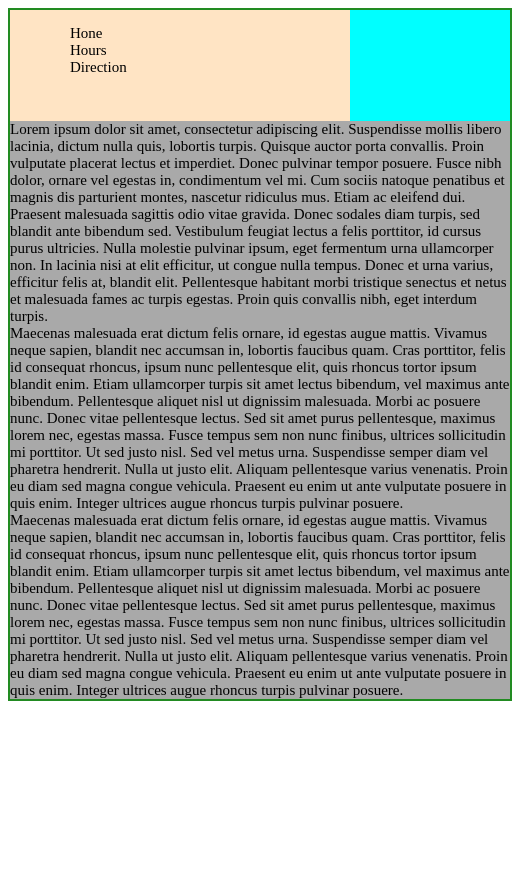
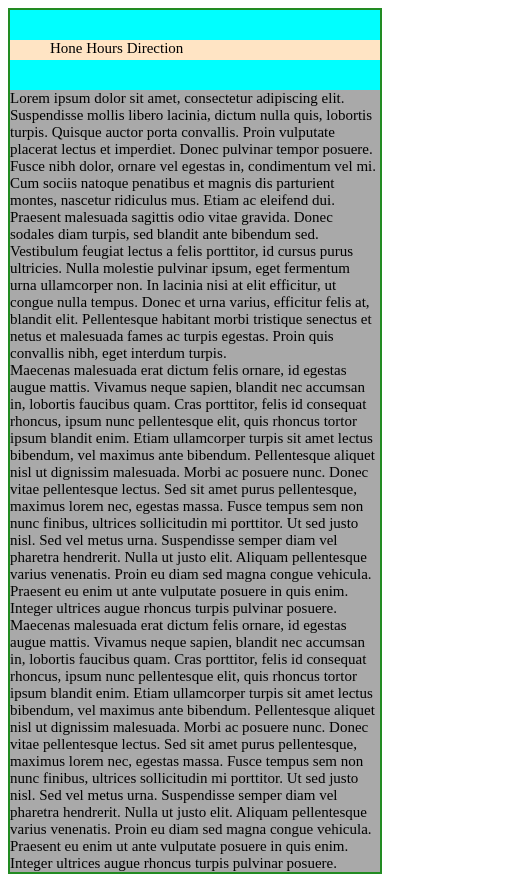
Before and after one commit to zavaranak/Draft, a plain HTML site: page Lab2/task2.14.html in a window 390 px wide. Shown: the whole page, 512 px wide, since content can reach past the window. Before the commit the page ends 844 px from the top, so only its background shows below. Drawn offline with Linux system fonts and the light colour scheme.

Commit message:
Done Lab2

```diff
--- a/Lab2/style.css
+++ b/Lab2/style.css
@@ -218,29 +218,18 @@ body{
 }
 
 .text-2-14{
-	min-width: 500px;
-	max-width: 1000px;
-	width: auto;
+	width: 73%;
 	background-color: darkgray;
-	float: left;
-	display: inline;
 }
 .list-2-14{
-	min-width: 300px;
-	max-width: 1440px;
-	width:auto;
 	background-color: bisque;
 	margin-block: 0;
 	padding: 0px 20px 30px 20px;
-	float:left;
-	display: inline;
-}
-.list-2-14 ul{
-	list-style: none;
+	height: 50px;
+	width: 25%;
 }
 .div-2-14{
-	justify-content: space-evenly;
-	float: left;
+	display: flex;
 	overflow:hidden;
 	background-color: aqua;
 	border: 2px forestgreen solid;
@@ -259,3 +248,22 @@ body{
 	height: 20px;
 	background-color: bisque;
 }
+@media screen and (max-width:500px) {
+	.list-2-14{
+		margin:30px 0 30px 0;
+		height: 0;
+		width: 100vw;
+		padding: 0 20px 20px 0;
+	}
+	.list-2-14 ul, li{
+		display: inline;
+		list-style: none;
+		margin-block: 0;
+	}
+	.text-2-14{
+		width: 100%;
+	}
+	.div-2-14{
+		display: block;
+	}
+}
```
